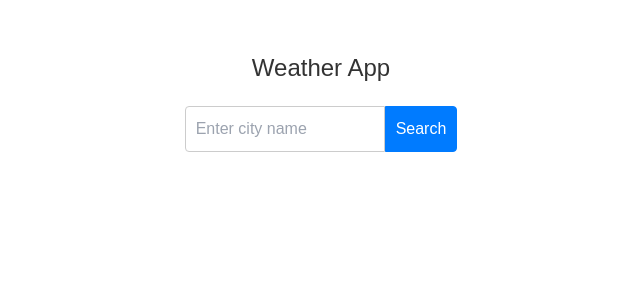
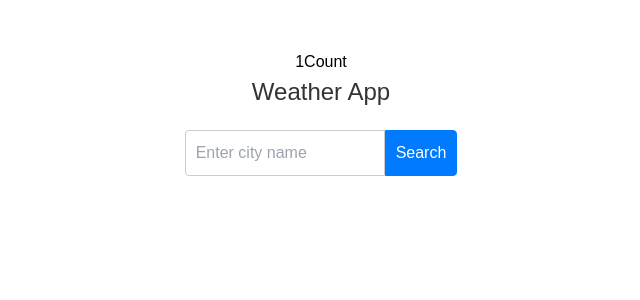
Before and after one commit to rahulpal80524/webapplication1, a React (Create React App) app: page /city-weather in a window 1280 px wide. Shown: the top 300 px of the page, without its empty margins (319-959 px from the left). Built offline with nearby package versions, Linux system fonts and the light colour scheme.

Commit message:
useEffect  use and fetch api work

```diff
--- a/src/Pages/Weather.jsx
+++ b/src/Pages/Weather.jsx
@@ -1,10 +1,10 @@
-import React, { useState } from 'react';
+import React, { useEffect, useState } from 'react';
 import './Weather.css';
 
 export default function Weather() {
   const [city, setCity] = useState('');
   const [weatherData, setWeatherData] = useState(null);
-
+  let [counter, setCounter] = useState(1);
   const handleInputChange = (e) => {
     setCity(e.target.value);
   };
@@ -42,8 +42,17 @@ export default function Weather() {
     setCity('');
   };
 
+  let changeCounter =()=>{
+    setCounter(counter+1)
+  }
+
+  useEffect(()=>{
+    console.log("welcome to ")
+  },[counter])
   return (
     <div className="weather-container">
+      {counter}
+      <button onClick={changeCounter}>Count</button>
       <h1>Weather App</h1>
       <div className="search-box">
         <input
```
